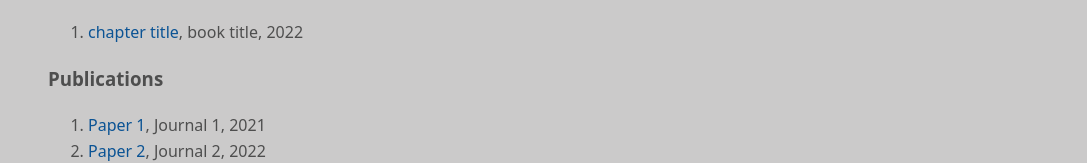
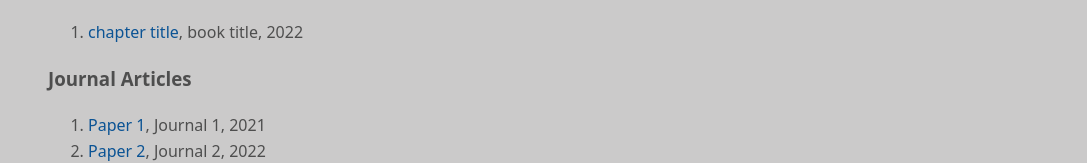
Before and after one commit to adeakyne/alexdeakyne-dev, a React (Vite) app: page /publications in a window 1280 px wide. Shown: the part 334-497 px from the top of the page, without its empty margins (96-1183 px from the left). Built offline with nearby package versions, Linux system fonts and the light colour scheme.

Commit message:
update heading

```diff
--- a/src/components/Publications.tsx
+++ b/src/components/Publications.tsx
@@ -20,7 +20,7 @@ function Publications() {
                     />
                 ))}
             </ol>
-            <h3>Publications</h3>
+            <h3>Journal Articles</h3>
             <ol>
                 {journals.map(pub=> (
                     <Publication
```
